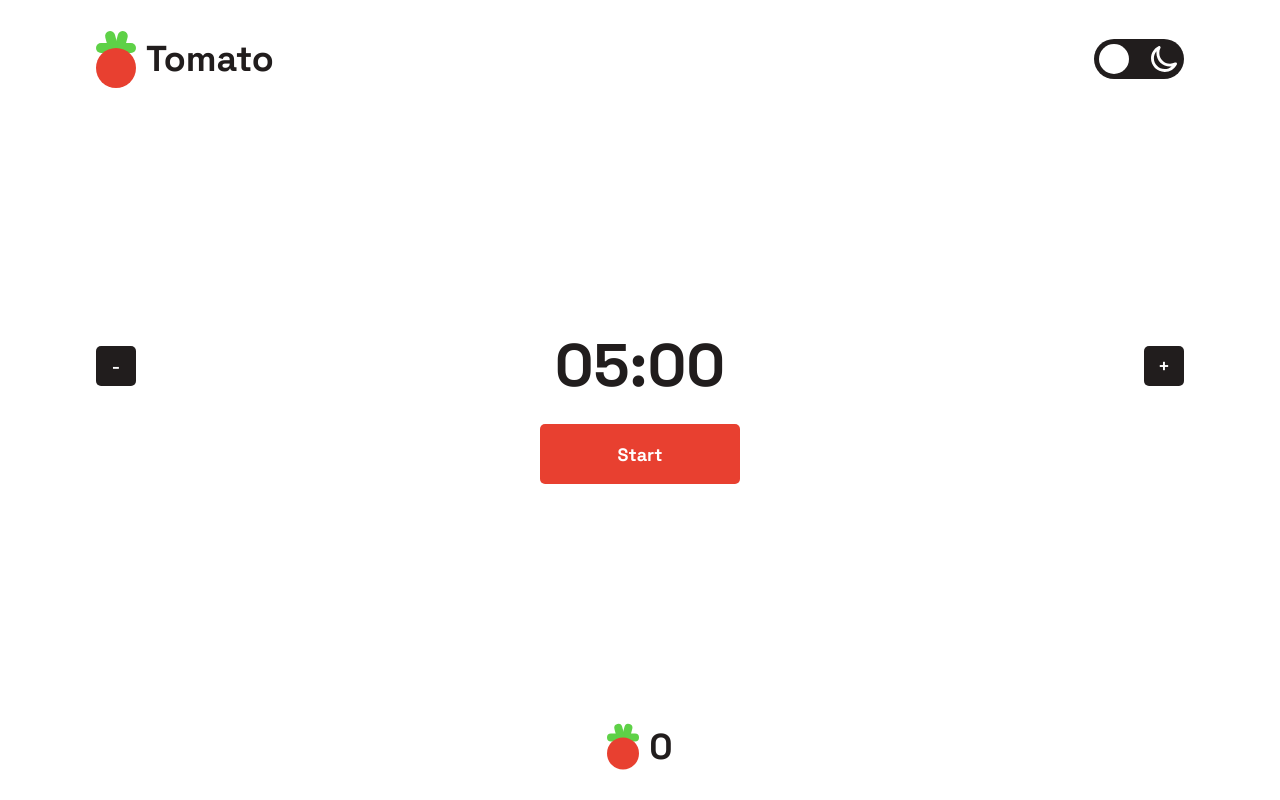
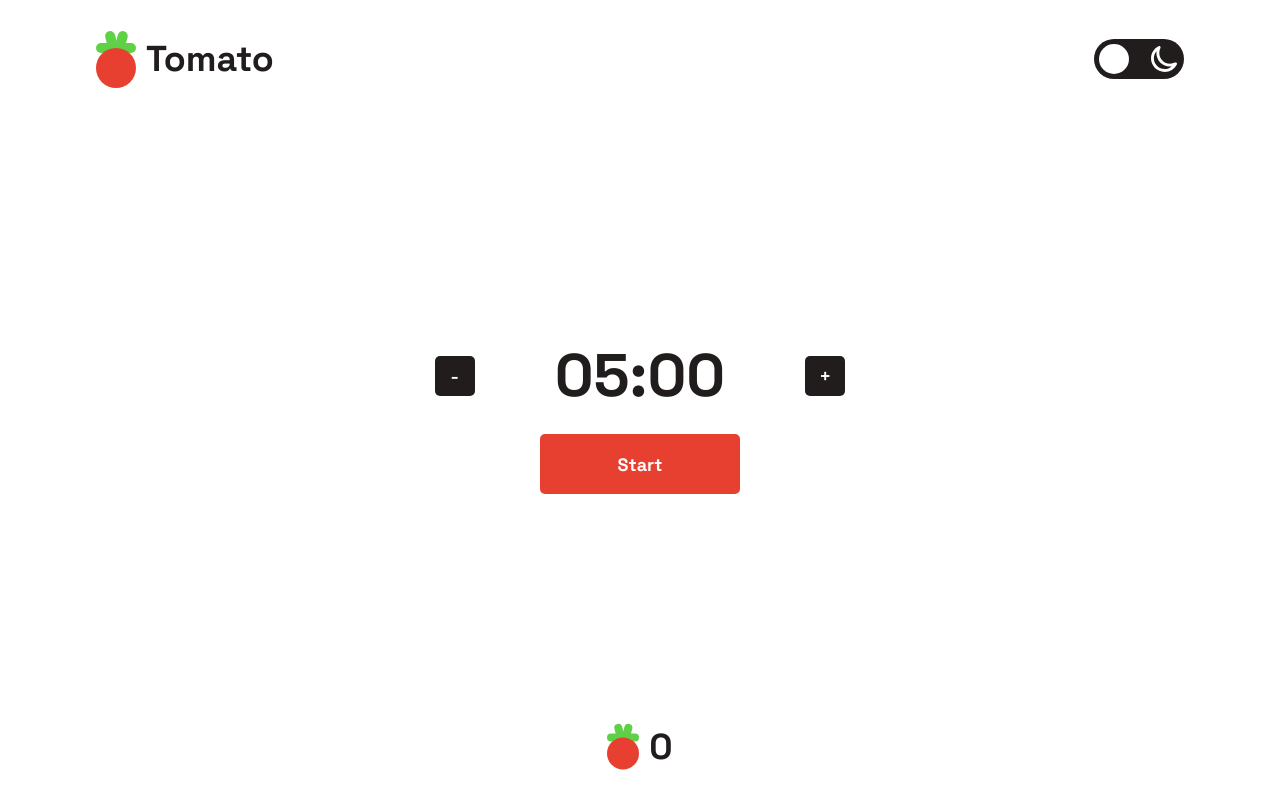
Before and after one commit to ronivelton/Tomato, a React (Vite) app: page / in a window 1280 px wide. Built offline with nearby package versions, Linux system fonts and the light colour scheme.

Commit message:
Add breakpoints and adjusment layout

```diff
--- a/src/App.jsx
+++ b/src/App.jsx
@@ -16,7 +16,7 @@ function App() {
       <div className={styles.container}>
         <Header />
 
-        <main>
+        <main className={styles.main}>
           <Timer />
         </main>
 
--- a/src/App.module.css
+++ b/src/App.module.css
@@ -6,23 +6,12 @@
   height: 100vh;
 }
 
-main {
+.main {
   display: flex;
   flex-direction: column;
   align-items: center;
   justify-content: center;
   height: 100%;
-}
-
-main > button {
-  background-color: var(--red);
-  color: var(--white);
-  width: 20rem;
-  height: 6rem;
-  border-radius: 5px;
-  font-size: 1.8rem;
-  font-weight: bold;
-  margin-top: 2rem;
 }
 
 .pomodoroCounter {
@@ -38,19 +27,9 @@ main > button {
   font-size: 3.6rem;
 }
 
-/* @media (min-width: 768px) {
-  .container {
-    max-width: calc(100vw - 15vw);
+@media (min-width: 600px) {
+  .main {
+    max-width: 60rem;
     margin: 0 auto;
   }
-
-  .header {
-    background-color: blue;
-    max-height: 5vh;
-  }
-
-  .main {
-    background-color: red;
-    height: 100vh;
-  }
-} */
+}
--- a/src/components/Timer/Timer.module.css
+++ b/src/components/Timer/Timer.module.css
@@ -7,6 +7,7 @@
 
 .pomodoroTimer span {
   font-size: 6rem;
+  margin: 2rem 0;
 }
 
 .pomodoroTimer button {
@@ -15,3 +16,23 @@
   height: 4rem;
   border-radius: 5px;
 }
+
+.btnStart {
+  background-color: var(--red);
+  color: var(--white);
+  width: 20rem;
+  height: 6rem;
+  border-radius: 5px;
+  font-size: 1.8rem;
+  font-weight: bold;
+}
+
+@media (min-width: 600px) {
+  .pomodoroTimer {
+    justify-content: center;
+  }
+
+  .pomodoroTimer span {
+    margin: 2rem 8rem;
+  }
+}
--- a/src/components/Timer/index.jsx
+++ b/src/components/Timer/index.jsx
@@ -17,7 +17,7 @@ export default function Timer() {
           +
         </button>
       </div>
-      <button className="btnStart" type="button">
+      <button className={styles.btnStart} type="button">
         Start
       </button>
     </>
```
